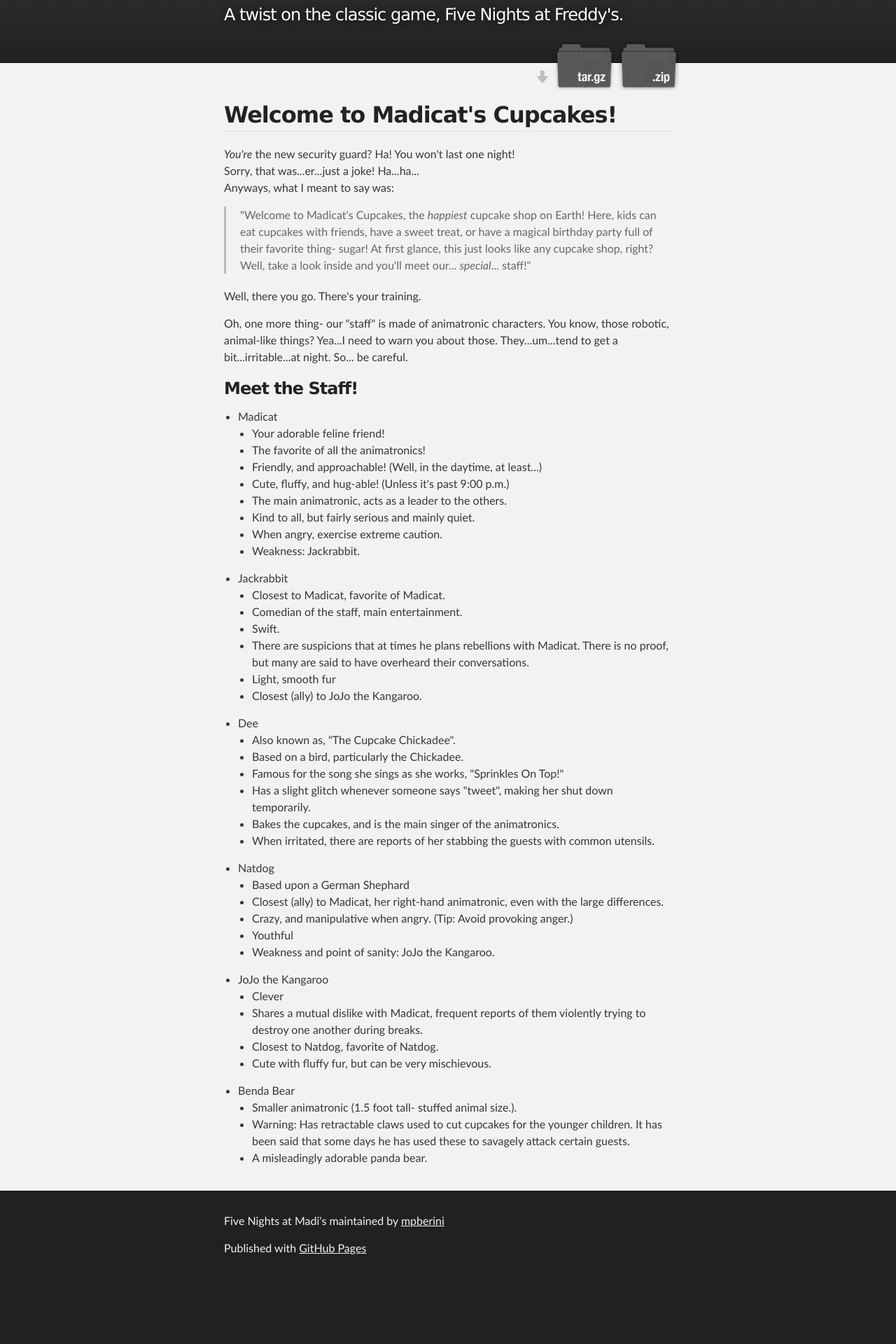
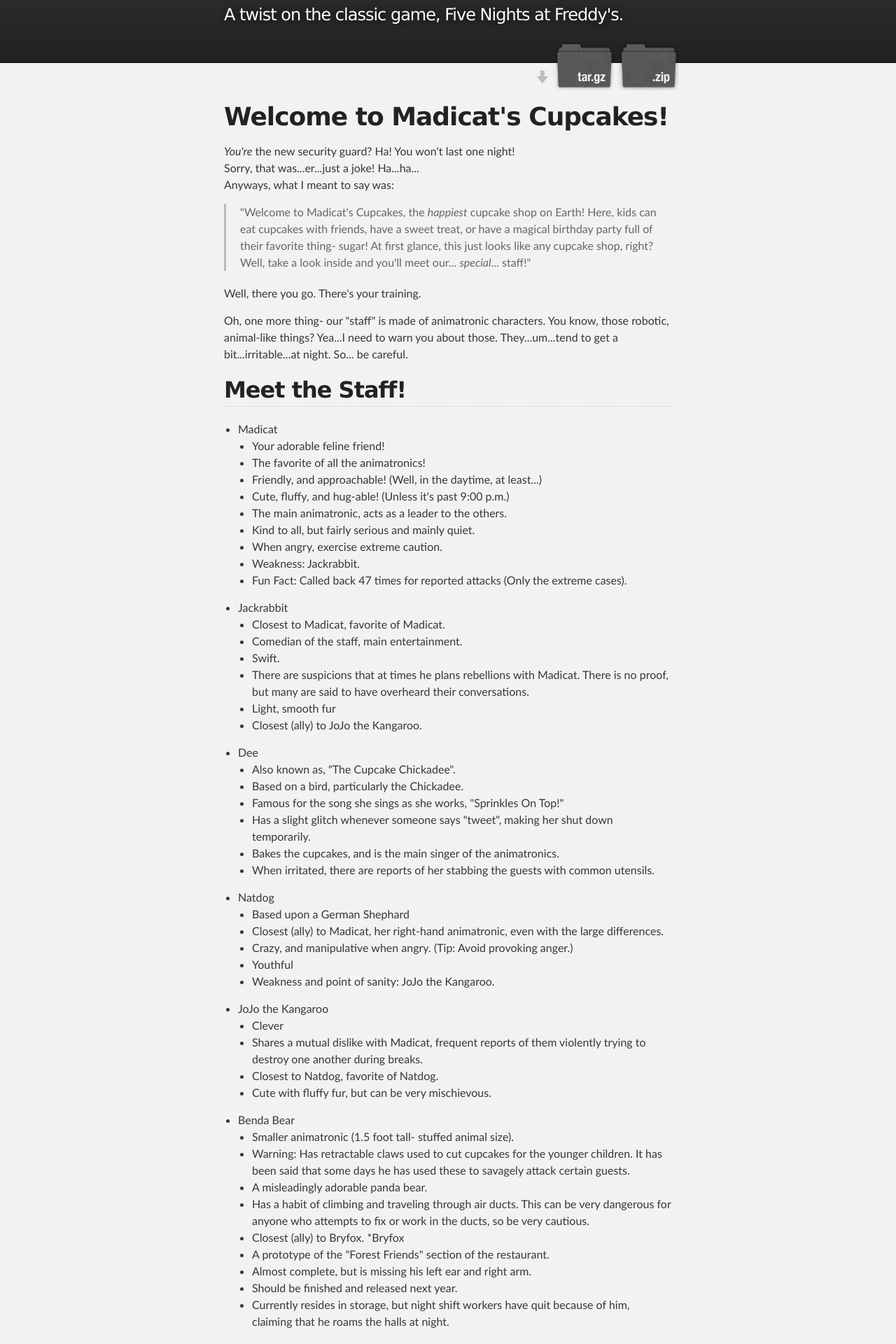
Before and after one commit to mpberini/Five-Nights-at-Madi-s, a plain HTML site: page index.html in a window 1280 px wide. Shown: the part 120-2040 px from the top of the page at 70% size. Before the commit the page ends 1950 px from the top, so only its background shows below. Drawn offline with Linux system fonts and the light colour scheme.

```diff
--- a/index.html
+++ b/index.html
@@ -31,8 +31,8 @@
     <!-- MAIN CONTENT -->
     <div id="main_content_wrap" class="outer">
       <section id="main_content" class="inner">
-        <h2>
-<a id="welcome-to-madicats-cupcakes" class="anchor" href="#welcome-to-madicats-cupcakes" aria-hidden="true"><span aria-hidden="true" class="octicon octicon-link"></span></a>Welcome to <strong>Madicat's Cupcakes</strong>!</h2>
+        <h1>
+<a id="welcome-to-madicats-cupcakes" class="anchor" href="#welcome-to-madicats-cupcakes" aria-hidden="true"><span aria-hidden="true" class="octicon octicon-link"></span></a>Welcome to <strong>Madicat's Cupcakes</strong>!</h1>
 
 <p><em>You're</em> the new security guard? Ha! You won't last one night!<br>
 Sorry, that was...er...just a joke! Ha...ha...<br>
@@ -47,8 +47,8 @@ At first glance, this just looks like any cupcake shop, right? Well, take a look
 
 <p>Oh, one more thing- our "staff" is made of animatronic characters. You know, those robotic, animal-like things?   Yea...I need to warn you about those. They...um...tend to get a bit...irritable...at night. So... be careful. </p>
 
-<h3>
-<a id="meet-the-staff" class="anchor" href="#meet-the-staff" aria-hidden="true"><span aria-hidden="true" class="octicon octicon-link"></span></a>Meet the Staff!</h3>
+<h2>
+<a id="meet-the-staff" class="anchor" href="#meet-the-staff" aria-hidden="true"><span aria-hidden="true" class="octicon octicon-link"></span></a>Meet the Staff!</h2>
 
 <ul>
 <li>Madicat
@@ -62,6 +62,7 @@ At first glance, this just looks like any cupcake shop, right? Well, take a look
 <li>Kind to all, but fairly serious and mainly quiet.</li>
 <li>When angry, exercise extreme caution.</li>
 <li>Weakness: Jackrabbit.</li>
+<li>Fun Fact: Called back 47 times for reported attacks (Only the extreme cases).</li>
 </ul>
 </li>
 <li>Jackrabbit
@@ -108,9 +109,16 @@ At first glance, this just looks like any cupcake shop, right? Well, take a look
 <li>Benda Bear
 
 <ul>
-<li>Smaller animatronic (1.5 foot tall- stuffed animal size.).</li>
+<li>Smaller animatronic (1.5 foot tall- stuffed animal size).</li>
 <li>Warning: Has retractable claws used to cut cupcakes for the younger children. It has been said that some days he has used these to savagely attack certain guests.</li>
 <li>A misleadingly adorable panda bear. </li>
+<li>Has a habit of climbing and traveling through air ducts. This can be very dangerous for anyone who attempts to fix or work in the ducts, so be very cautious.</li>
+<li>Closest (ally) to Bryfox.
+*Bryfox</li>
+<li>A prototype of the "Forest Friends" section of the restaurant. </li>
+<li>Almost complete, but is missing his left ear and right arm.</li>
+<li>Should be finished and released next year.</li>
+<li>Currently resides in storage, but night shift workers have quit because of him, claiming that he roams the halls at night.</li>
 </ul>
 </li>
 </ul>
```
Also changed, not shown: params.json (+1 -1 lines).
